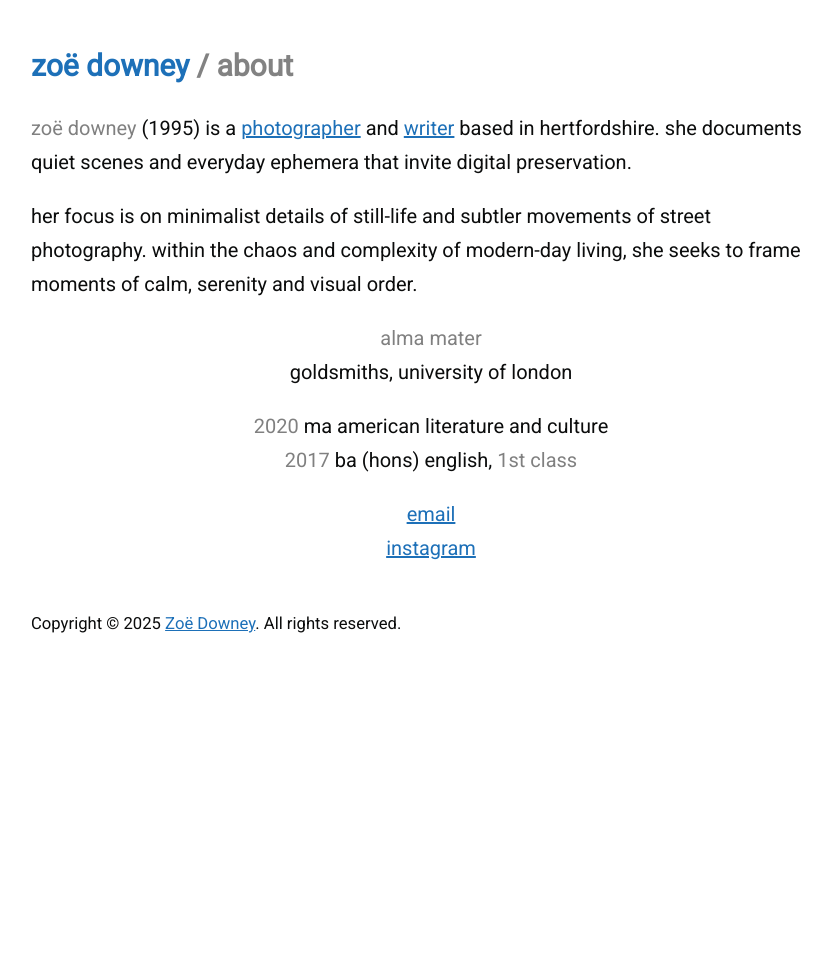
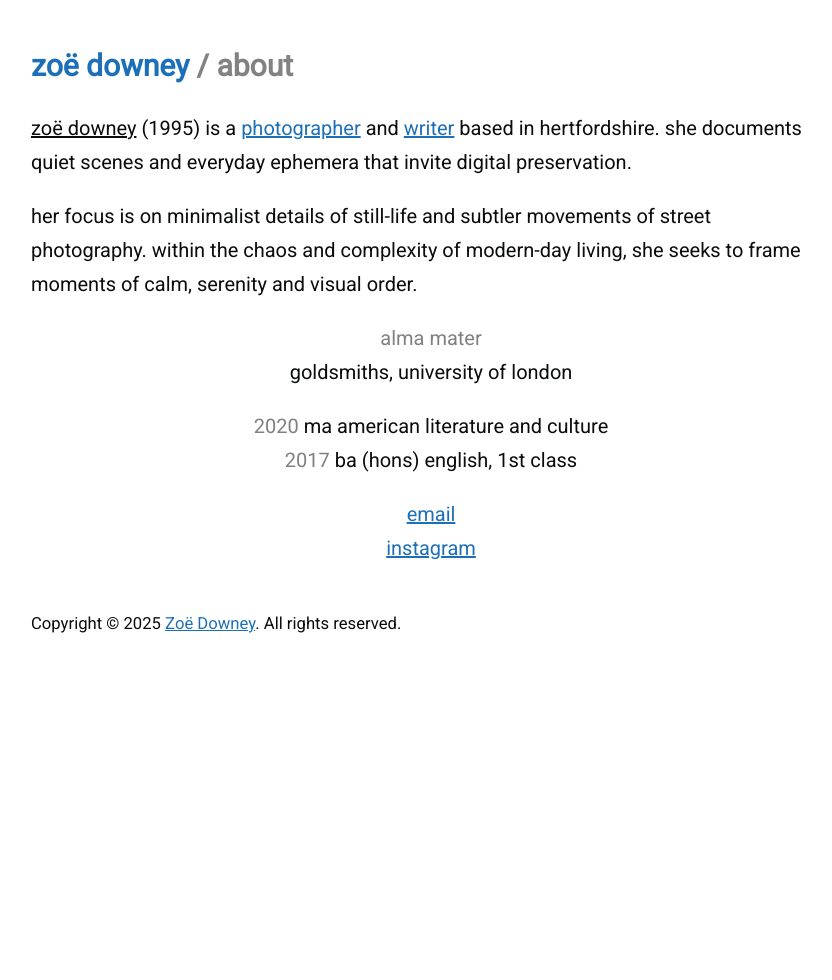
Before and after one commit to zoeurl/zoedowney.github.io, a Jekyll site: the page built from about/index.html, in a window 1280 px wide. Shown: the whole page, without its empty margins (209-1041 px from the left). Built offline with Jekyll 4.4.1, drawn with Linux system fonts in a browser that asks for light colours.

Commit message:
Update index.html

```diff
--- a/about/index.html
+++ b/about/index.html
@@ -3,7 +3,7 @@
 title: about
 ---
 
-<p><font color="grey">zoë downey</font> (1995) is a <a href="https://www.zoedowney.com/photography/">photographer</a> and <a href="https://www.zoedowney.com/writing/">writer</a> based in hertfordshire. she documents quiet scenes and everyday ephemera that invite digital preservation.
+<p><ins>zoë downey</ins> (1995) is a <a href="https://www.zoedowney.com/photography/">photographer</a> and <a href="https://www.zoedowney.com/writing/">writer</a> based in hertfordshire. she documents quiet scenes and everyday ephemera that invite digital preservation.
 </p>
 her focus is on minimalist details of still-life and subtler movements of street photography. within the chaos and complexity of modern-day living, she seeks to frame moments of calm, serenity and visual order.
 </p>
@@ -11,7 +11,7 @@
 <center>goldsmiths, university of london</center>
 </p>
 <center><font color="grey">2020</font> ma american literature and culture</center>
-<center><font color="grey">2017</font> ba (hons) english, <font color="grey">1st class</font></center>
+<center><font color="grey">2017</font> ba (hons) english, <ins></ins>1st class</ins></center>
 </p>
 <center><a href="mailto:{{site.email}}">email</a></center>
 <center><a href="https://www.instagram.com/zoeurl">instagram</a></center>
```
